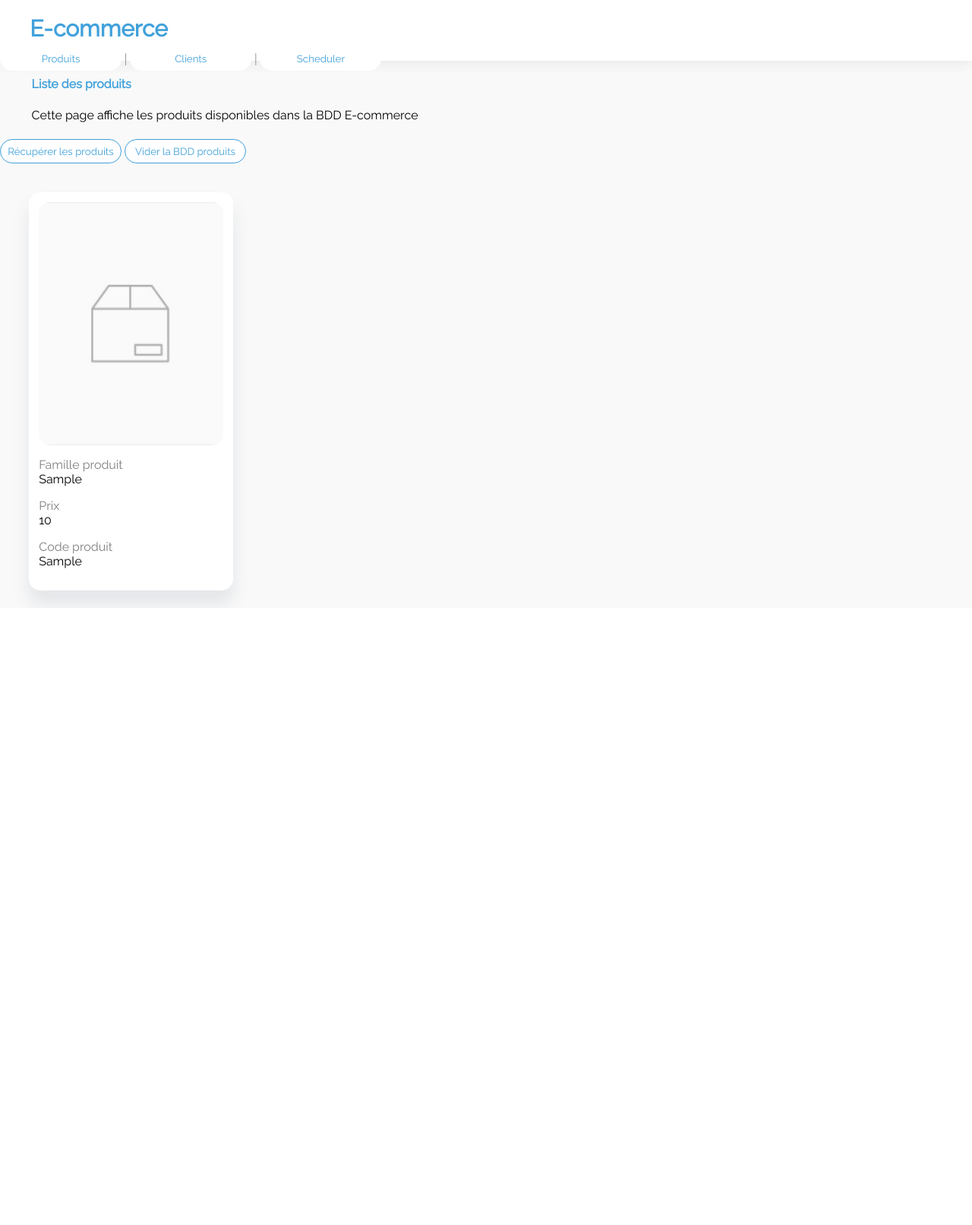
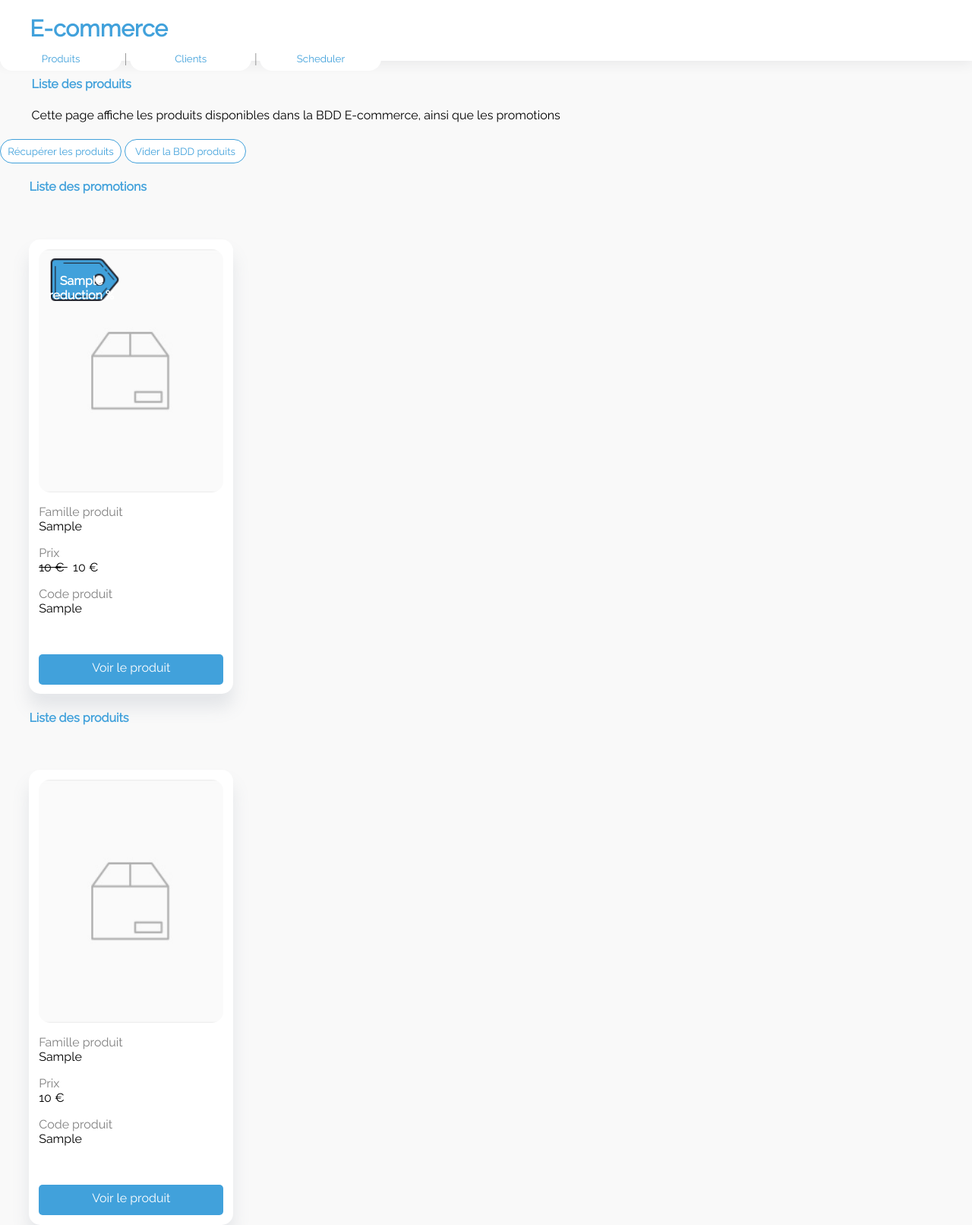
Before and after one commit to ursi-2020/e-commerce, a Django app: template templates/products.html in a window 1280 px wide. Shown: the whole page at 76% size. Before the commit the page ends 800 px from the top, so only its background shows below. Run offline with Django 3.2, Linux system fonts and the light colour scheme; the template is opened without the code that fills it: most values are stand-ins (such as "Sample title", 1, 10 or a date in 2020); parts of the project's set-up code (start-up, migrations or seed data) failed here and were passed over.

Commit message:
Promotions fetch

```diff
--- a/application/ecommerce/models.py
+++ b/application/ecommerce/models.py
@@ -44,3 +44,5 @@
     quantiteMin = models.PositiveIntegerField()
     packaging = models.PositiveIntegerField()
     prix = models.PositiveIntegerField()
+    prixOriginel = models.PositiveIntegerField()
+    reduction = models.PositiveIntegerField()
--- a/application/ecommerce/static/css/customers.css
+++ b/application/ecommerce/static/css/customers.css
@@ -65,7 +65,6 @@
 
 .customer {
   display: inline-block;
-  height: 32rem;
   background: white;
   width: 14%;
   border-radius: 15px;
--- a/application/ecommerce/static/css/products.css
+++ b/application/ecommerce/static/css/products.css
@@ -87,3 +87,34 @@
   background-image: url("../img/product_placeholder.jpg");
   border-radius: 15px;
 }
+
+.badge {
+  position: absolute;
+  height: 3rem;
+  width: 7rem;
+  background-image: url("../img/badge.png");
+  background-position: center;
+  background-size: cover;
+  text-align: center;
+  color: white;
+  font-size: 1rem;
+  padding-top: 2rem;
+  font-weight: bold;
+}
+
+
+
+.details_banner {
+  width: 100%;
+  height: 2rem;
+  background-color: #41a1db;
+  text-align: center;
+  padding-top: 0.5rem;
+  border-radius: 5px;
+}
+
+.details_link {
+  color: white;
+  text-decoration: none;
+  font-size: 1rem;
+}
--- a/application/ecommerce/urls.py
+++ b/application/ecommerce/urls.py
@@ -9,6 +9,7 @@
     path('connect', views.connect, name="connect"),
     path('add', views.addProducts, name="add"),
     path('add-auto', views.addProductsAuto, name="add-auto"),
+    path('product', views.goToProduct, name="go-product"),
 
     path('customers', views.displayCustomers, name="customers"),
     path('load_customers', views.loadCustomers, name="load_customers"),
--- a/templates/customers.html
+++ b/templates/customers.html
@@ -67,7 +67,7 @@
             <div>
                 <p><span style="color: gray">Prénom<br></span> {{ customer.Prenom }}</p>
                 <p><span style="color: gray">Nom de famille<br></span> {{ customer.Nom }}</p>
-                <p><span style="color: gray">Points de fidélité<br></span> {{ customer.fidelityPoint }}</p>
+                <p><span style="color: gray">Carte de fidélité n°<br></span> {{ customer.carteFid }}</p>
             </div>
         </div>
 
--- a/templates/products.html
+++ b/templates/products.html
@@ -44,7 +44,7 @@
             <h4 style="margin-left: 3%; font-family: 'Raleway', sans-serif; color: #41A1DB">Liste des produits</h4>
             <p style="margin-left: 3%; font-family: 'Raleway', sans-serif;">Cette page affiche les produits disponibles
                 dans
-                la BDD E-commerce</p>
+                la BDD E-commerce, ainsi que les promotions</p>
         </div>
 
 
@@ -61,6 +61,39 @@
         </div>
         <br>
 
+        <div>
+            <h4 style="margin-left: 3%; font-family: 'Raleway', sans-serif; color: #41A1DB">Liste des promotions</h4>
+        </div>
+
+
+        {% for promo in promos %}
+        <div class="product">
+            <div class="badge">{{ promo.reduction }} %</div>
+            <div class="picture_product"></div>
+            <div>
+                <p><span style="color: gray">Famille produit<br></span> {{ promo.familleProduit }}</p>
+                <!-- <p><u>Description du produit:</u> {{ promo.descriptionProduit }}</p>
+                <p><u>Quantité produit:</u> {{ promo.quantiteMin }}</p>
+                <p><u>Packaging:</u> {{ promo.packaging }}</p> -->
+                <p><span style="color: gray">Prix<br></span><del style="margin-right: 3%">{{ promo.prixOriginel }} € </del>    {{ promo.prix }} €</p>
+                <p><span style="color: gray">Code produit<br></span> {{ promo.codeProduit }}</p>
+                {% if promo.exclusivite == "ecommerce" %}
+                    <p style="color: #41A1DB"><span>Ceci est une exclusivité e-commerce !</span></p>
+                {% else %}
+                    <p style="color: white"><span>x</span></p>
+                {% endif %}
+                <div class="details_banner">
+                    <a  class="details_link" href="product">Voir le produit</a>
+                </div>
+            </div>
+        </div>
+
+        {% endfor %}
+    <br>
+            <div>
+            <h4 style="margin-left: 3%; font-family: 'Raleway', sans-serif; color: #41A1DB">Liste des produits</h4>
+        </div>
+
         {% for product in data %}
         <div class="product">
             <div class="picture_product"></div>
@@ -69,8 +102,16 @@
                 <!-- <p><u>Description du produit:</u> {{ product.descriptionProduit }}</p>
                 <p><u>Quantité produit:</u> {{ product.quantiteMin }}</p>
                 <p><u>Packaging:</u> {{ product.packaging }}</p> -->
-                <p><span style="color: gray">Prix<br></span> {{ product.prix }}</p>
+                <p><span style="color: gray">Prix<br></span> {{ product.prix }} €</p>
                 <p><span style="color: gray">Code produit<br></span> {{ product.codeProduit }}</p>
+                {% if product.exclusivite == "ecommerce" %}
+                    <p style="color: #41A1DB"><span>Ceci est une exclusivité e-commerce !</span></p>
+                {% else %}
+                    <p style="color: white"><span>x</span></p>
+                {% endif %}
+                <div class="details_banner">
+                    <a  class="details_link" href="product">Voir le produit</a>
+                </div>
             </div>
         </div>
 
```
Also changed, not shown: application/ecommerce/views.py (+25 -7 lines), templates/product.html (added, +47 -0 lines), application/ecommerce/migrations/0007_produit_exclusivite.py (added), application/ecommerce/migrations/0008_auto_20191022_2225.py (added), application/ecommerce/static/img/badge.png (added).
